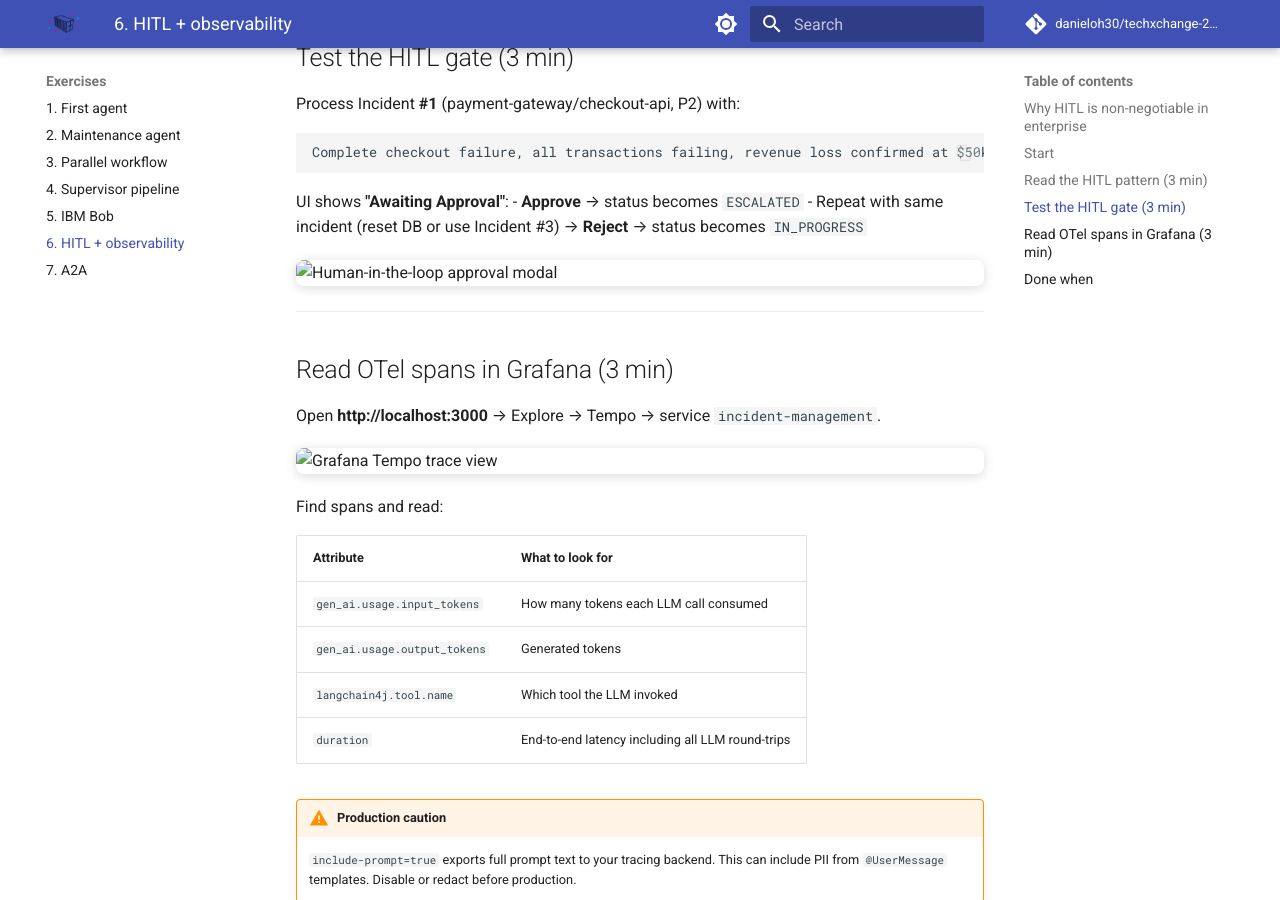
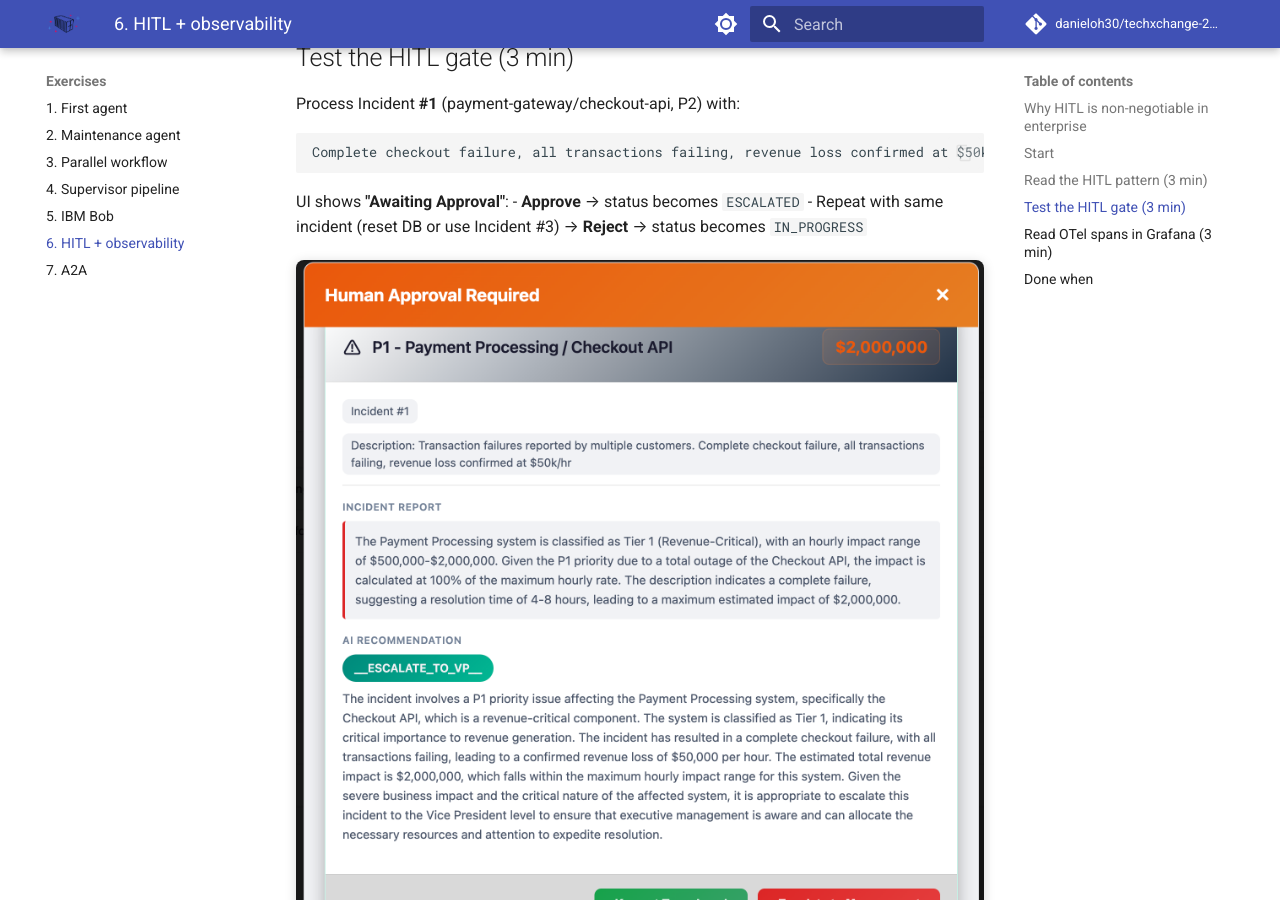
Before and after one commit to danieloh30/techxchange-2026-quarkus-bob-lab, an MkDocs documentation site: the page built from docs/06-hitl-observability/START_HERE.md, in a window 1280 px wide and 900 px high, scrolled down 2010 px. Built offline with MkDocs 1.6.1 and Material for MkDocs 9.7.7, drawn with Linux system fonts in a browser that asks for light colours; comment, search, counter and statistics services are not loaded.

Commit message:
fix(docs): correct image paths for MkDocs directory URLs

```diff
--- a/docs/06-hitl-observability/START_HERE.md
+++ b/docs/06-hitl-observability/START_HERE.md
@@ -67,7 +67,7 @@ UI shows **"Awaiting Approval"**:
 - **Approve** → status becomes `ESCALATED`
 - Repeat with same incident (reset DB or use Incident #3) → **Reject** → status becomes `IN_PROGRESS`
 
-<img src="../images/hitl-approval-modal.png" alt="Human-in-the-loop approval modal" style="width:100%;max-width:960px;display:block;margin:1rem auto;border-radius:8px;box-shadow:0 2px 12px rgba(0,0,0,0.15);">
+<img src="../../images/hitl-approval-modal.png" alt="Human-in-the-loop approval modal" style="width:100%;max-width:960px;display:block;margin:1rem auto;border-radius:8px;box-shadow:0 2px 12px rgba(0,0,0,0.15);">
 
 ---
 
@@ -75,7 +75,7 @@ UI shows **"Awaiting Approval"**:
 
 Open **http://localhost:3000** → Explore → Tempo → service `incident-management`.
 
-<img src="../images/grafana-dashboard.png" alt="Grafana Tempo trace view" style="width:100%;max-width:960px;display:block;margin:1rem auto;border-radius:8px;box-shadow:0 2px 12px rgba(0,0,0,0.15);">
+<img src="../../images/grafana-dashboard.png" alt="Grafana Tempo trace view" style="width:100%;max-width:960px;display:block;margin:1rem auto;border-radius:8px;box-shadow:0 2px 12px rgba(0,0,0,0.15);">
 
 Find spans and read:
 
```
Also changed, not shown: docs/01-first-agent/START_HERE.md (+2 -2 lines).
